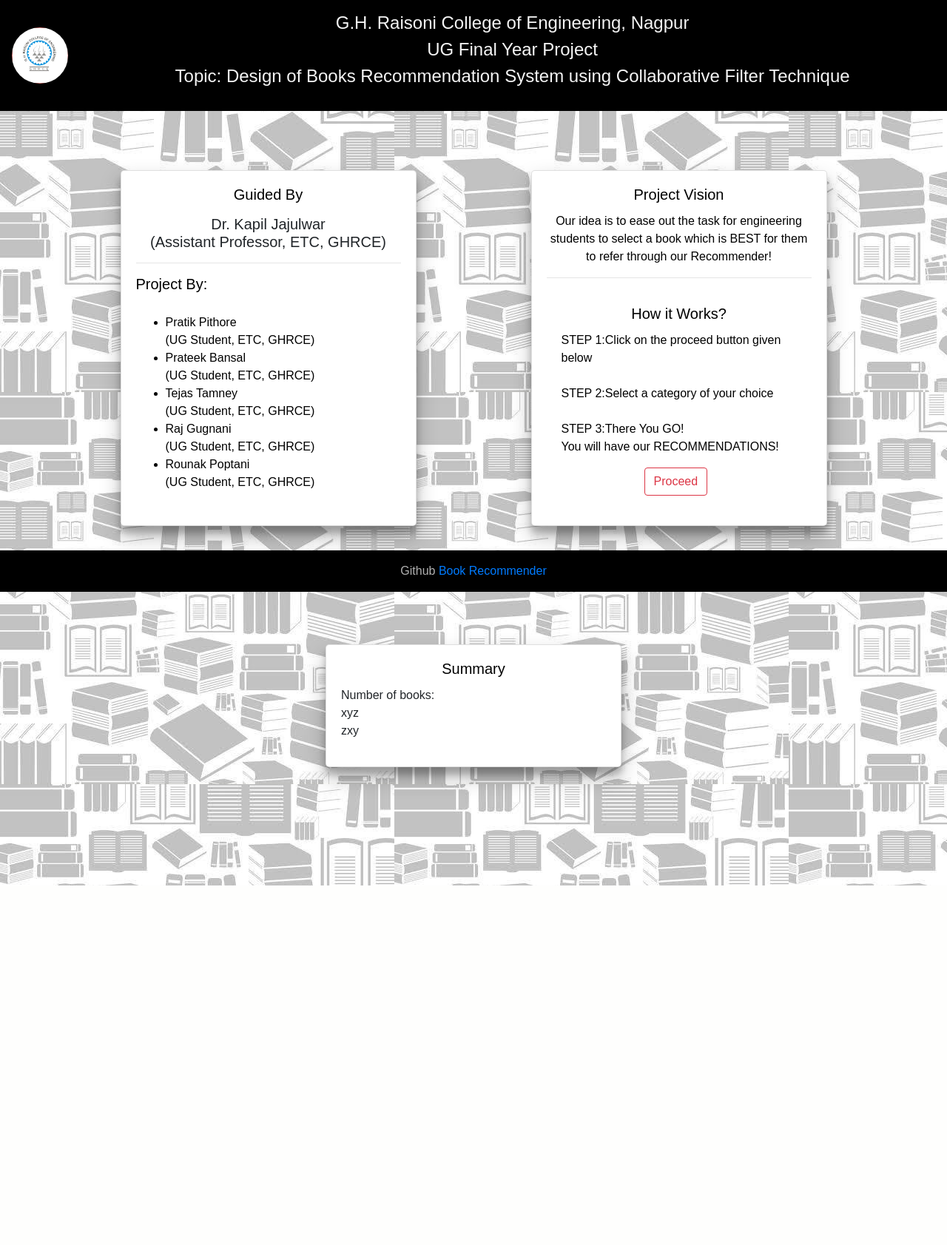
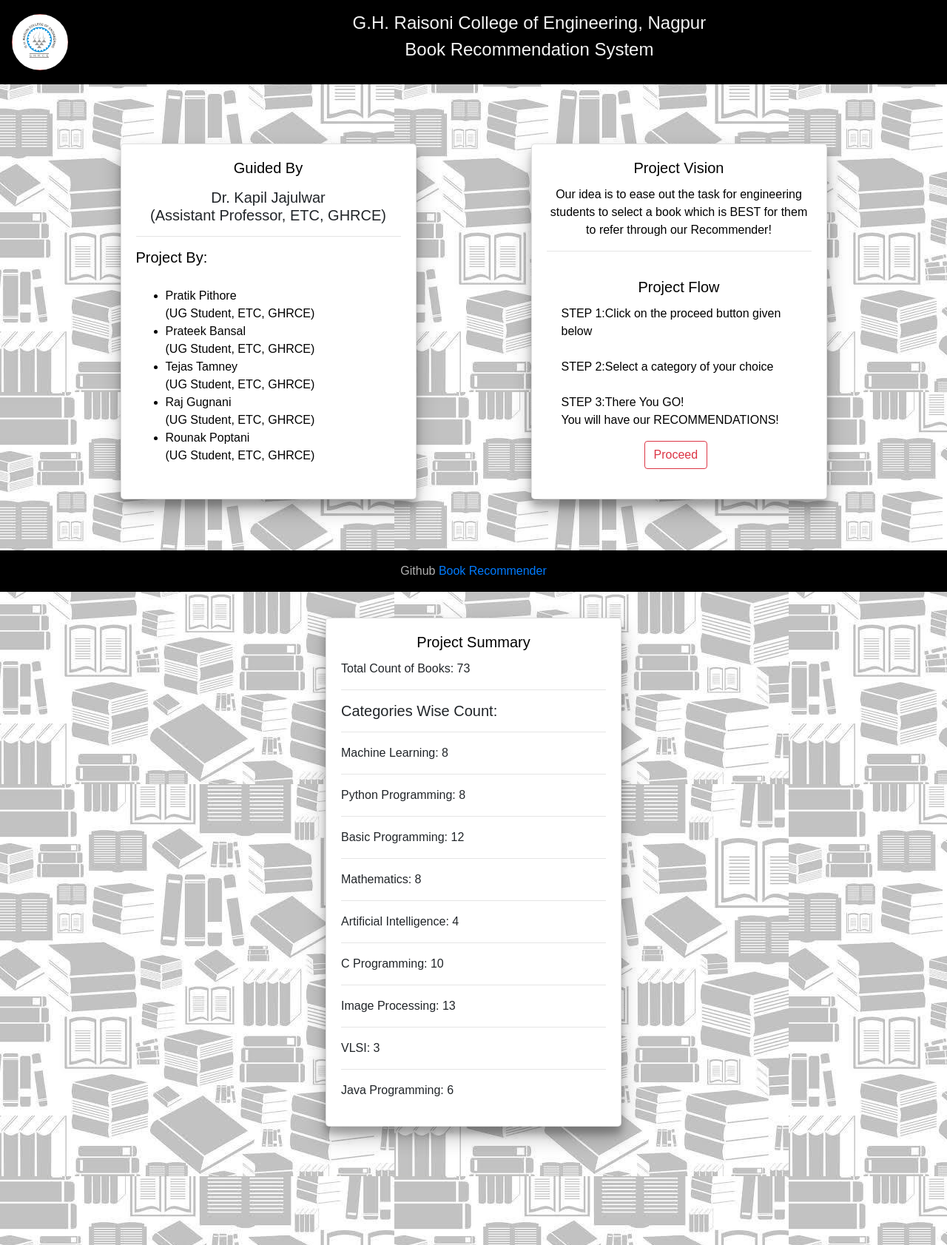
Before and after one commit to Pratik-sys/book-recommender, a Flask app: page /display in a window 1280 px wide. Shown: the whole page at 74% size. Before the commit the page ends 1197 px from the top, so only its background shows below. Run offline with Flask 2, Linux system fonts and the light colour scheme; some libraries are stand-ins or nearby versions; some web fonts are replaced.

Commit message:
Update the summary
- Border radius to sidenav
- minor changes to the landing page
- update the summary

Signed-off-by: Pratik-Sys <pithore.pratik@gmail.com>

```diff
--- a/bookrecommender/static/style.css
+++ b/bookrecommender/static/style.css
@@ -35,4 +35,5 @@ img{
     background-color:#24292E;
     overflow-x: hidden;
     margin-top: 110px;
+    border-radius: 3px;
 }
--- a/bookrecommender/templates/display.html
+++ b/bookrecommender/templates/display.html
@@ -4,21 +4,14 @@
 {%block body%}
 <nav class="navbar navbar-expand-lg" style="font-size: 100%;">
   <a>
-    <img src="{{ url_for('static', filename='image/logo.jpg')}}" style="height:2cm; width: 2cm; border-radius: 50%; " alt="" >
+    <img src="{{ url_for('static', filename='image/logo.jpg')}}" style="height:2cm; width: 2cm; border-radius: 50%;" alt="" >
   </a>
-  <div class="row" style="text-align: center; padding-left:10rem;">
+  <div class="row" style="text-align: center; padding-left:25rem;">
     <p class="navbar-brand" href="{{url_for('home')}}" style="color: whitesmoke;">
       G.H. Raisoni College of Engineering, Nagpur <br>
-      UG Final Year Project<br>
-      Topic: Design of Books Recommendation System using Collaborative Filter Technique</p>
+      Book Recommendation System</p>
   </div>
-
   </nav>
-  <div class="container-lg">
-    <!-- <div class="jumbotron" style="background-color: #252E39; color: black; text-align: center;">
-      <h1>G.H. Raisoni College of Engineering, Nagpur</h1>
-  </div> -->
-  </div>
   <div class="container-lg" style="margin-top: 80px">
     <div class=col>
     <div class="row">
@@ -58,7 +51,6 @@
             </ul>
           </p>
         </div>
-
     </div>
       <div class="card mx-auto"style="width:25rem">
         <div class="card-body">
@@ -68,7 +60,7 @@
           </p>
           <hr>
           <div class="card-body">
-            <h5 class="card-title" style="color: black; text-align: center;">How it Works?</h5>
+            <h5 class="card-title" style="color: black; text-align: center;">Project Flow</h5>
             <p style="color: black;">
               STEP 1:Click on the proceed button given below
               <br>
@@ -92,14 +84,35 @@
         <div class="row">
           <div class="card mx-auto"style="width:25rem">
             <div class="card-body">
-              <h5 class="card-title" style="color: black; text-align: center;">Summary</h5>
+              <h5 class="card-title" style="color: black; text-align: center;">Project Summary</h5>
               <p>
-                Number of books:
-                <br>
-                xyz
-                <br>
-                zxy
+                Total Count of Books: 73
+               <hr>
+                <p>
+                  <h5>
+                    Categories Wise Count:
+                  </h5>
+
+                </p>
+                <hr>
               </p>
+                <p>Machine Learning: 8</p>
+                <hr>
+                <p>Python Programming: 8</p>
+                <hr>
+                <p>Basic Programming: 12</p>
+                <hr>
+                <p>Mathematics: 8</p>
+                <hr>
+                <p>Artificial Intelligence: 4</p>
+                <hr>
+                <p>C Programming: 10</p>
+                <hr>
+                <p>Image Processing: 13</p>
+                <hr>
+                <p>VLSI: 3</p>
+                <hr>
+                <p>Java Programming: 6</p>
             </div>
           </div>
         </div>
```
